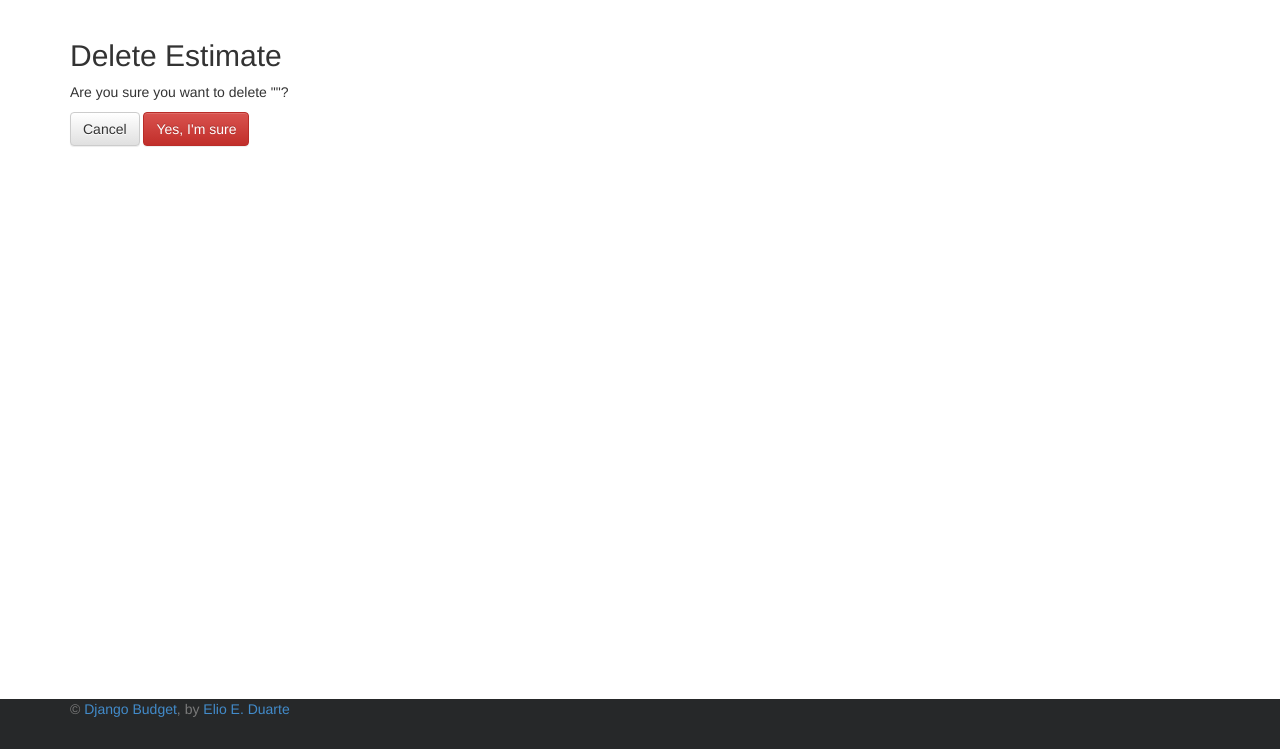
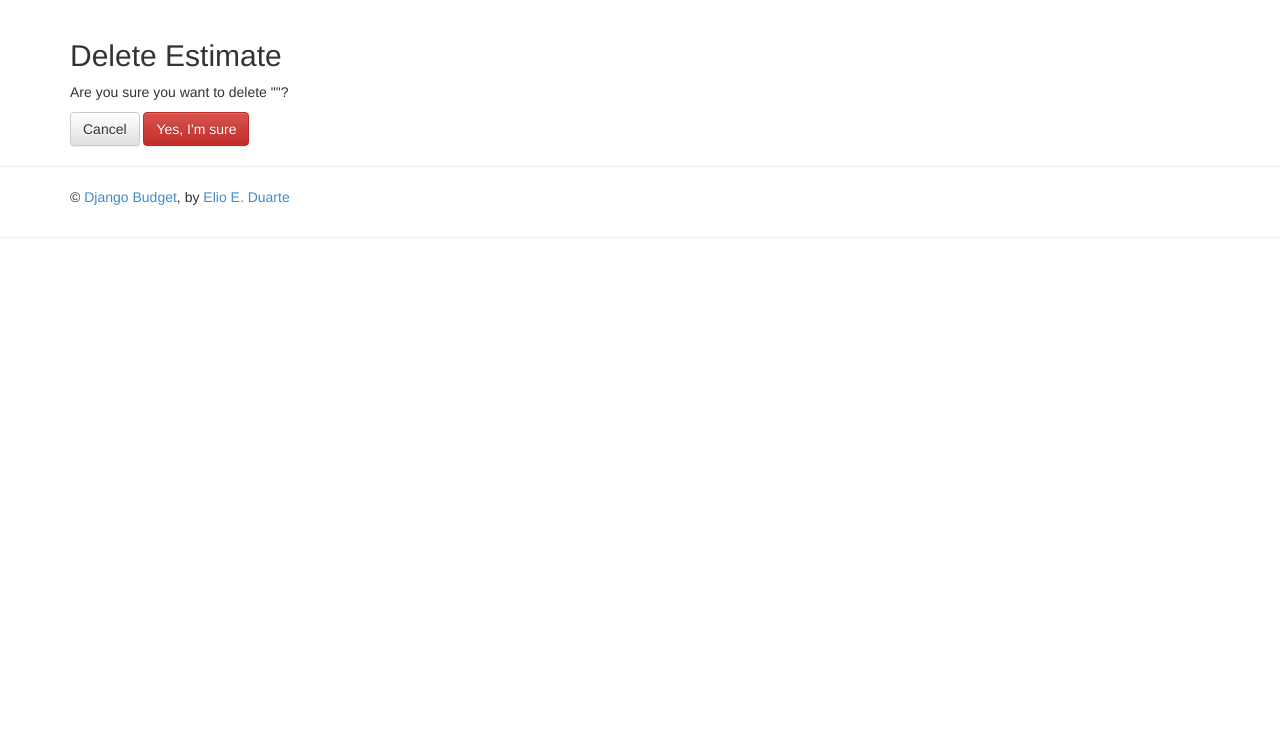
Before and after one commit to eliostvs/django-budget, a Django app: template django-budget/budget/templates/estimate/delete.html in a window 1280 px wide. Shown: the part 51-800 px from the top of the page. Run offline with Django 3.2, Linux system fonts and the light colour scheme; the template is opened without the code that fills it, so the values that code supplies are empty; some libraries are stand-ins or nearby versions.

Commit message:
change footer position and color.

```diff
--- a/django-budget/static/css/basic.css
+++ b/django-budget/static/css/basic.css
@@ -6,12 +6,3 @@
 body {
     padding-top: 70px;
 }
-
-footer {
-    background-color: #262829;
-    color: #7A7A7A;
-    height: 50px;
-    position: absolute;
-    bottom: 0px;
-    width: 100%;
-}
--- a/django-budget/templates/base.html
+++ b/django-budget/templates/base.html
@@ -98,6 +98,7 @@
             {% endblock content %}
         </div>
 
+        <hr>
             <footer>
                 <div class="container">
                     <p>&copy;
@@ -107,6 +108,7 @@
                     </p>
                 </div>
             </footer>
+        <hr />
 
         <script src="{{ STATIC_URL }}js/jquery-1.11.0.min.js"></script>
         <script src="{{ STATIC_URL }}js/bootstrap.min.js"></script>
```
Lines whose indentation alone changed are shown as unchanged.
